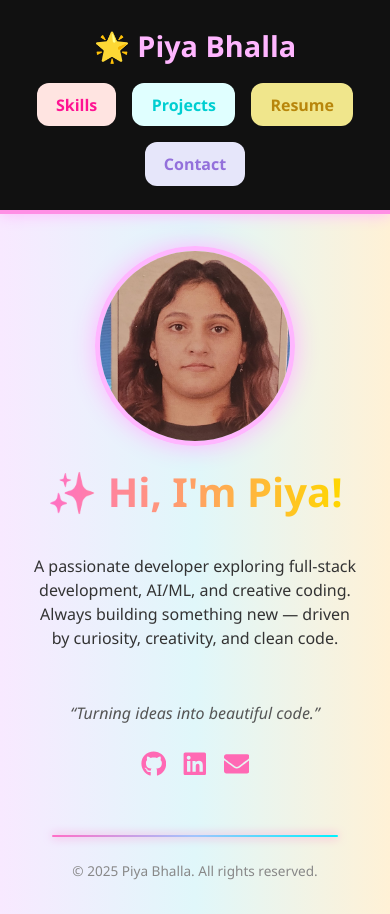
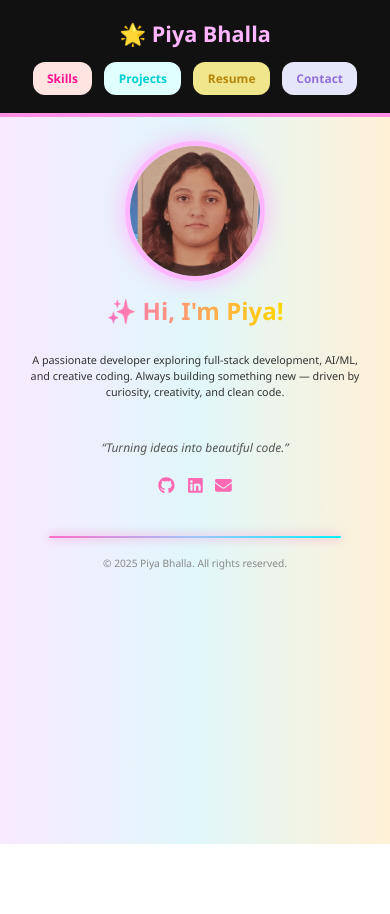
Before and after one commit to piyabhalla/piya-portfolio, a Next.js app: page / in a window 390 px wide. After the commit the page ends 844 px from the top, so only its background shows below. Built offline with nearby package versions, Linux system fonts and the light colour scheme.

Commit message:
Add mobile-responsive media queries

```diff
--- a/src/app/contact/page.module.css
+++ b/src/app/contact/page.module.css
@@ -154,3 +154,15 @@
   box-shadow: 0 0 20px #89f7fe;
   color: #000;
 }
+@media (max-width: 768px) {
+  .cardGrid, .grid {
+    grid-template-columns: 1fr !important;
+  }
+  .form { width: 100% !important; padding: 1rem !important; }
+}
+@media (max-width: 480px) {
+  .heading { font-size: 2rem !important; }
+  .icon { font-size: 2.2rem !important; }
+  .card h2 { font-size: 1.2rem; }
+  .card p { font-size: .9rem; }
+}
--- a/src/app/globals.css
+++ b/src/app/globals.css
@@ -37,3 +37,12 @@ button {
   outline: none;
   background: none;
 }
+
+/* at root of globals.css */
+@media (max-width: 768px) {
+  html { font-size: 14px; }
+}
+
+@media (max-width: 480px) {
+  html { font-size: 12px; }
+}
--- a/src/app/page.module.css
+++ b/src/app/page.module.css
@@ -140,3 +140,19 @@
   font-size: 0.85rem;
   color: #888;
 }
+/* Add at bottom */
+@media (max-width: 1024px) {
+  .wrapper { flex-direction: column; }
+  .sidebar { position: relative; width: 100%; height: auto; border-right: none; box-shadow: none; }
+  .main { margin-left: 0; padding: 2rem 1rem; }
+  .avatar { width: 180px; height: 180px; }
+  .heading { font-size: 2.5rem; }
+  .bio { font-size: 1rem; max-width: 90%; }
+}
+@media (max-width: 480px) {
+  .wrapper { padding: 0; }
+  .avatar { width: 140px; height: 140px; }
+  .heading { font-size: 2rem; }
+  .bio { font-size: 0.9rem; }
+  .socials { font-size: 1.4rem; }
+}
--- a/src/app/projects/page.module.css
+++ b/src/app/projects/page.module.css
@@ -111,3 +111,24 @@
   box-shadow: 0 0 20px #89f7fe;
   color: #000;
 }
+@media (max-width: 768px) {
+  .cardGrid, .grid {
+    grid-template-columns: 1fr !important;
+  }
+  .form { width: 100% !important; padding: 1rem !important; }
+}
+@media (max-width: 480px) {
+  .heading { font-size: 2rem !important; }
+  .icon { font-size: 2.2rem !important; }
+  .card h2 { font-size: 1.2rem; }
+  .card p { font-size: .9rem; }
+}
+@media (max-width: 768px) {
+  .container, .grid, .row { flex-direction: column !important; width: 100%; }
+  .section { max-width: 100%; }
+}
+@media (max-width: 480px) {
+  .heading { font-size: 2rem !important; }
+  .description { font-size: 1rem !important; }
+  .button, .backButton { font-size: .95rem !important; padding: .8rem 1.6rem !important; }
+}
--- a/src/app/skills/page.module.css
+++ b/src/app/skills/page.module.css
@@ -109,3 +109,12 @@
   transform: scale(1.05);
   box-shadow: 0 0 25px #a1c4fd;
 }
+@media (max-width: 768px) {
+  .container, .grid, .row { flex-direction: column !important; width: 100%; }
+  .section { max-width: 100%; }
+}
+@media (max-width: 480px) {
+  .heading { font-size: 2rem !important; }
+  .description { font-size: 1rem !important; }
+  .button, .backButton { font-size: .95rem !important; padding: .8rem 1.6rem !important; }
+}
```
